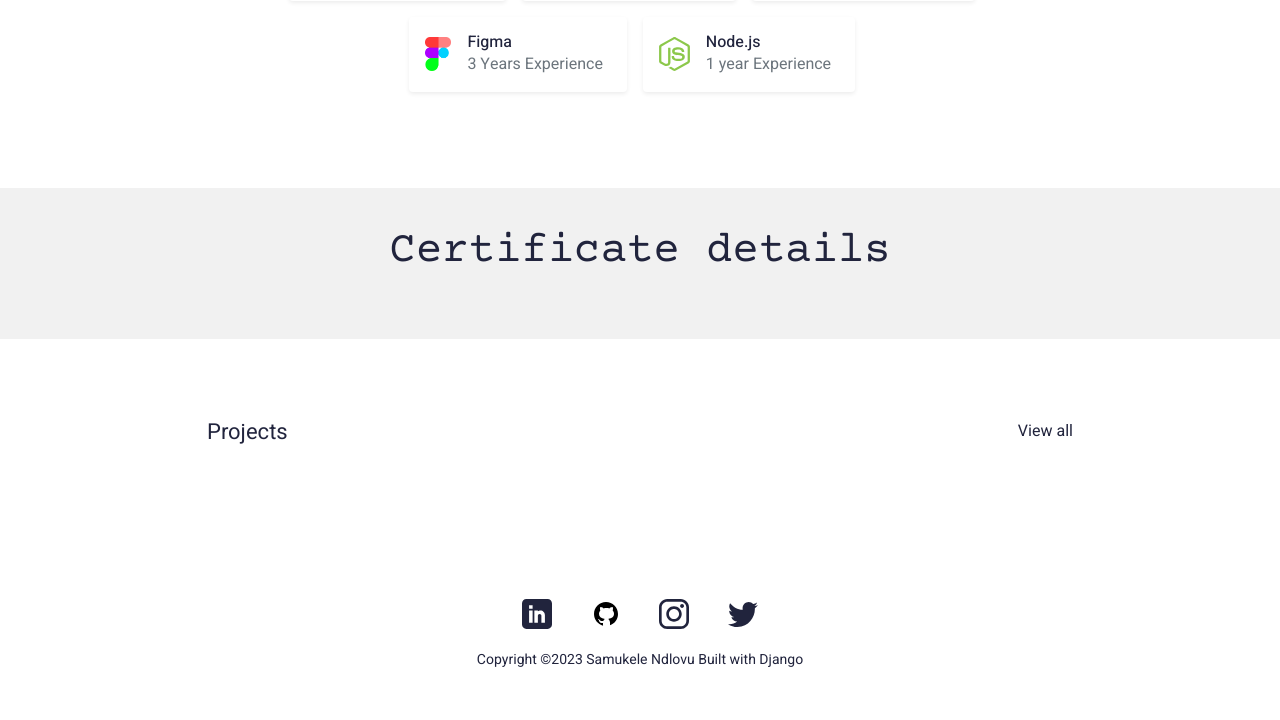
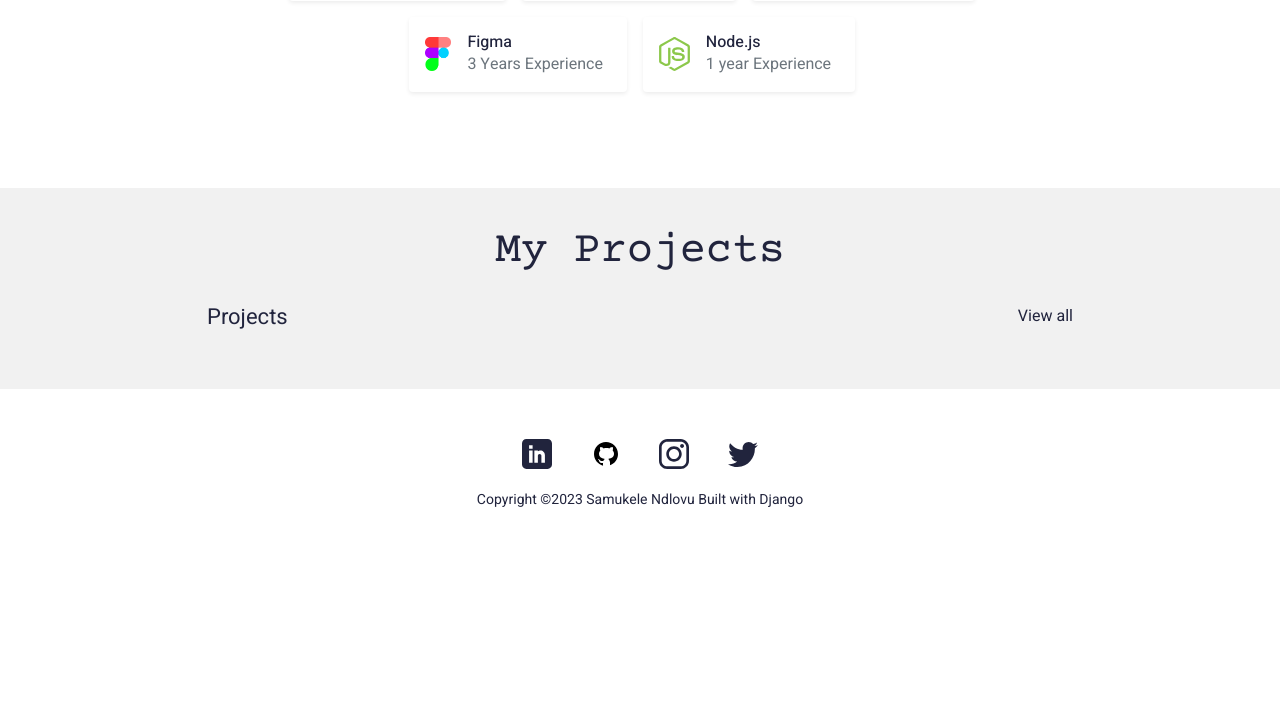
Before and after one commit to samukele-dev/my_latest_portfolio, a Django app: page / in a window 1280 px wide. Shown: the part 1554-2274 px from the top of the page. After the commit the page ends 2061 px from the top, so only its background shows below. Run offline with Django 4.2, Linux system fonts and the light colour scheme; data that the repository does not hold is empty; some libraries are stand-ins or nearby versions.

Commit message:
new updates

```diff
--- a/main/templates/main/index.html
+++ b/main/templates/main/index.html
@@ -350,6 +350,7 @@ Start Content
 <!-- END Coding Skills -->
 
 <!-- START Certificate details -->
+<!--
 <section>
     <div class="sectionSpaceSm lightBg">
         <div class="container">
@@ -385,13 +386,18 @@ Start Content
         </div>
     </div>
 </section>
+-->
 <!-- END Certificate details -->
 
 <!-- START Projects -->
 <section>
-    <div id="projects"></div>
-    <div class="sectionSpace">
+    <div class="sectionSpaceSm lightBg">
         <div class="container">
+            <div class="row pb-3">
+                <div class="col">
+                    <h4 class="xlTitle regular text-center">My Projects</h4>
+                </div>
+            </div>
             <div class="portfolioCol">
                 <div class="row pb-3">
                     <div class="col">
```
Also changed, not shown: data.json (added, +1 -0 lines), my_resume/settings.py (+7 -2 lines), my_resume/mediafiles/avatar/pic1.png (added), my_resume/mediafiles/media/eventa_pc.PNG (added), my_resume/mediafiles/media/hypetribe_pic.PNG (added), my_resume/mediafiles/media/shopcitii_pic.PNG (added), 3 other files.
